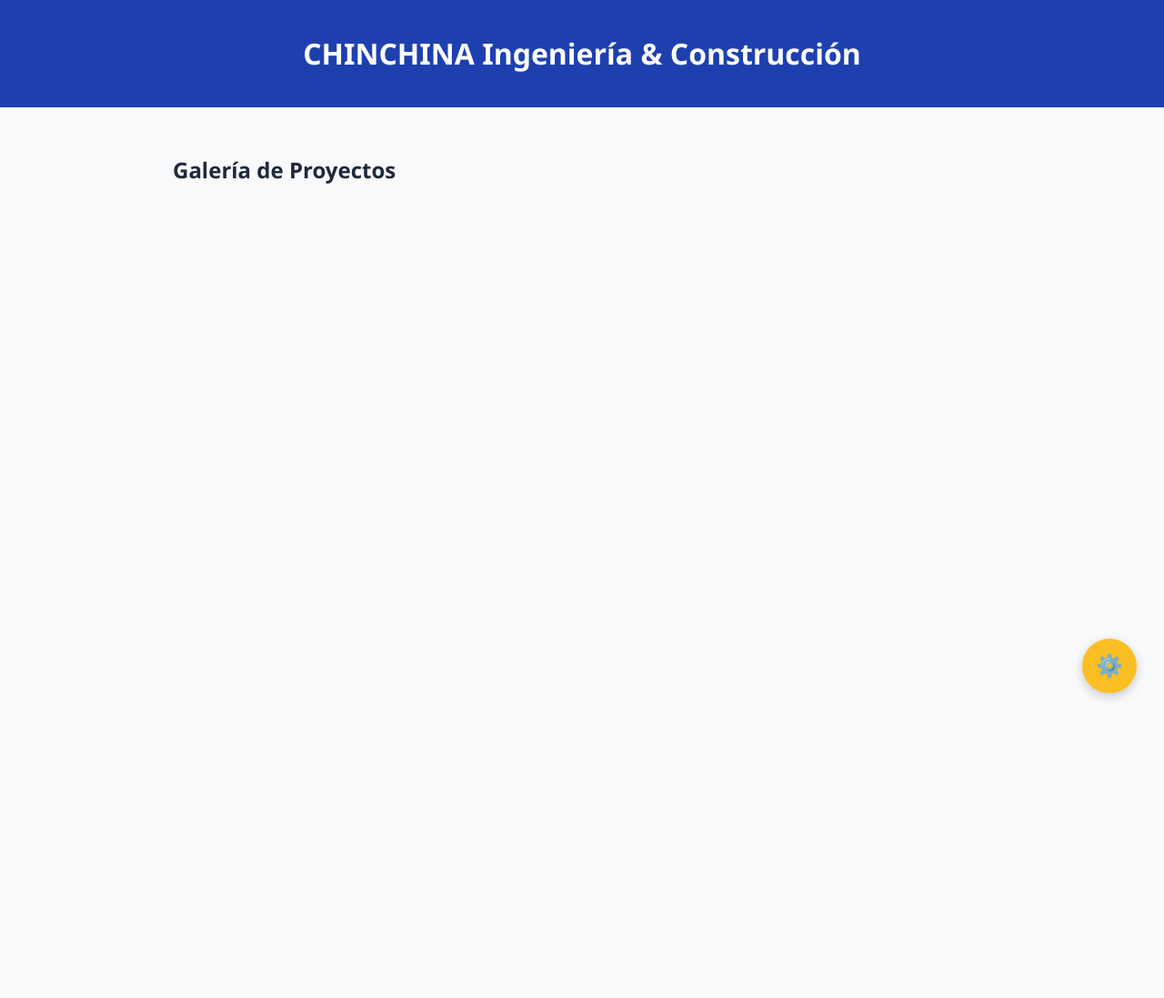
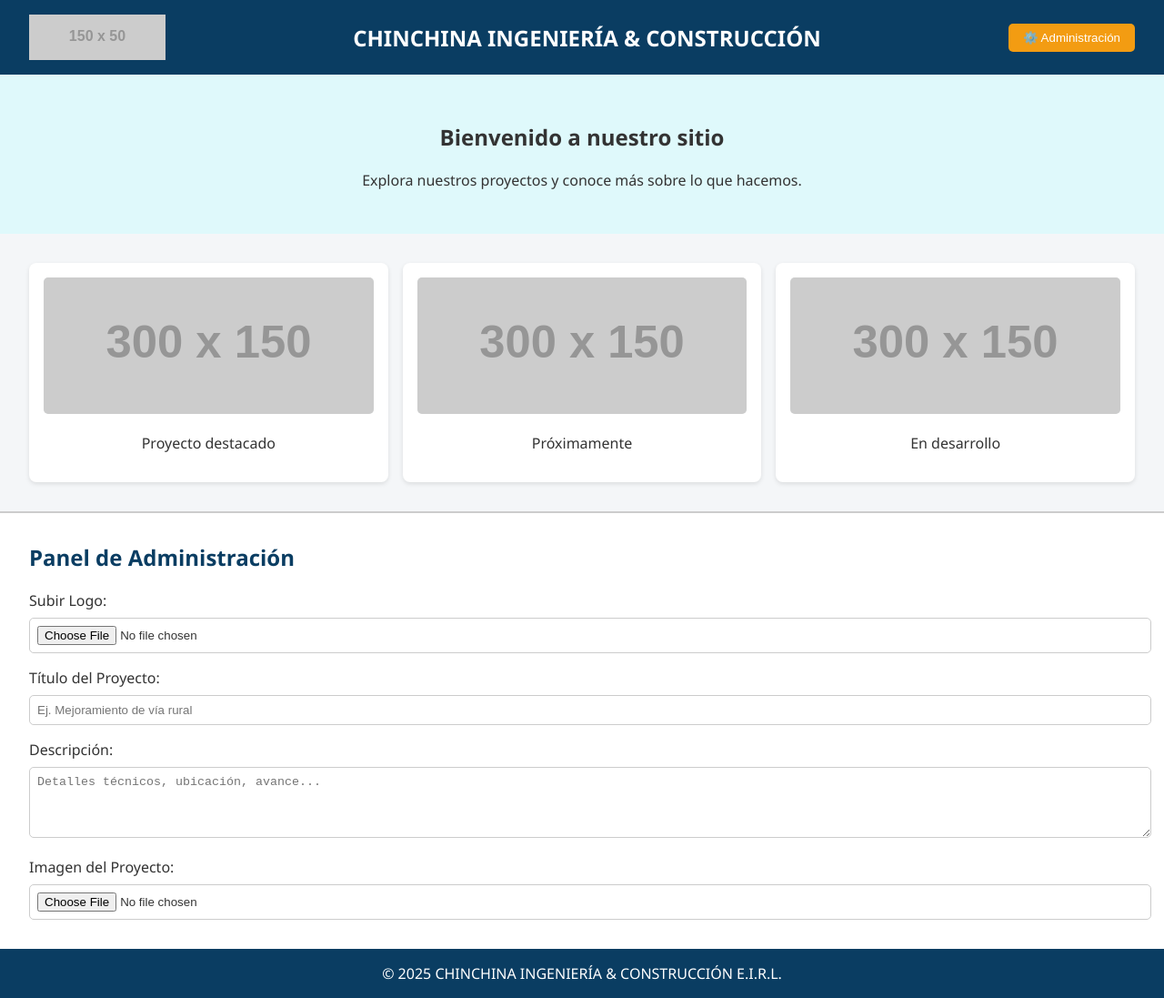
Before and after one commit to CHINCHINA18/CHINCHINA-IINGENIER-A-CONSTRUCCI-N-E.I.R.L., a plain HTML site: page index.html in a window 1280 px wide. Shown: the whole page at 91% size. Before the commit the page ends 800 px from the top, so only its background shows below. Drawn offline with Linux system fonts and the light colour scheme; placeholder pictures from the web are drawn by us.

Commit message:
Add files via upload

```diff
--- a/index.html
+++ b/index.html
@@ -2,198 +2,136 @@
 <html lang="es">
 <head>
   <meta charset="UTF-8" />
-  <meta name="viewport" content="width=device-width, initial-scale=1.0" />
-  <title>CHINCHINA Ingeniería & Construcción</title>
+  <meta name="viewport" content="width=device-width, initial-scale=1.0"/>
+  <title>CHINCHINA INGENIERÍA & CONSTRUCCIÓN</title>
   <style>
     body {
+      margin: 0;
       font-family: 'Segoe UI', sans-serif;
-      margin: 0;
-      background: #f8fafc;
-      color: #1e293b;
+      background-color: #f4f6f8;
+      color: #333;
     }
     header {
-      background: #1e40af;
+      background-color: #0a3d62;
       color: white;
+      padding: 1rem 2rem;
+      display: flex;
+      align-items: center;
+      justify-content: space-between;
+    }
+    header img {
+      height: 50px;
+    }
+    header h1 {
+      margin: 0;
+      font-size: 1.5rem;
+    }
+    .admin-button {
+      background-color: #f39c12;
+      color: white;
+      border: none;
+      padding: 0.5rem 1rem;
+      border-radius: 5px;
+      cursor: pointer;
+    }
+    .welcome {
+      text-align: center;
+      padding: 2rem;
+      background-color: #dff9fb;
+    }
+    .gallery {
+      padding: 2rem;
+      display: grid;
+      grid-template-columns: repeat(auto-fit, minmax(250px, 1fr));
+      gap: 1rem;
+    }
+    .card {
+      background-color: white;
+      border-radius: 8px;
+      box-shadow: 0 2px 5px rgba(0,0,0,0.1);
       padding: 1rem;
       text-align: center;
     }
-    .logo {
-      max-width: 120px;
-      margin: 1rem auto;
+    .card img {
+      width: 100%;
+      height: 150px;
+      object-fit: cover;
+      border-radius: 5px;
+      background-color: #ecf0f1;
+    }
+    .admin-panel {
+      padding: 2rem;
+      background-color: #ffffff;
+      border-top: 2px solid #ccc;
+    }
+    .admin-panel h2 {
+      margin-top: 0;
+      color: #0a3d62;
+    }
+    .admin-panel label {
       display: block;
+      margin: 1rem 0 0.5rem;
     }
-    .section {
-      padding: 2rem;
-      max-width: 900px;
-      margin: auto;
+    .admin-panel input, .admin-panel textarea {
+      width: 100%;
+      padding: 0.5rem;
+      border: 1px solid #ccc;
+      border-radius: 5px;
     }
-    .gallery {
-      display: grid;
-      grid-template-columns: repeat(auto-fit, minmax(200px, 1fr));
-      gap: 1rem;
-    }
-    .gallery img {
-      width: 100%;
-      border-radius: 10px;
-      box-shadow: 0 4px 10px rgba(0,0,0,0.1);
-    }
-    .admin-btn {
-      position: fixed;
-      bottom: 30px;
-      right: 30px;
-      background: #fbbf24;
-      border: none;
-      border-radius: 50%;
-      width: 60px;
-      height: 60px;
-      font-size: 24px;
-      cursor: pointer;
-      box-shadow: 0 4px 12px rgba(0,0,0,0.2);
-    }
-    .modal {
-      display: none;
-      position: fixed;
-      inset: 0;
-      background: rgba(0,0,0,0.7);
-      justify-content: center;
-      align-items: center;
-    }
-    .modal.active {
-      display: flex;
-    }
-    .modal-content {
-      background: white;
-      padding: 2rem;
-      border-radius: 15px;
-      width: 100%;
-      max-width: 500px;
-    }
-    input, button {
-      width: 100%;
-      padding: 0.8rem;
-      margin: 0.5rem 0;
-      font-size: 1rem;
-    }
-    .preview {
-      margin-top: 1rem;
-      display: flex;
-      flex-wrap: wrap;
-      gap: 10px;
-    }
-    .preview img {
-      width: 100px;
-      height: 100px;
-      object-fit: cover;
-      border-radius: 10px;
+    footer {
+      text-align: center;
+      padding: 1rem;
+      background-color: #0a3d62;
+      color: white;
     }
   </style>
 </head>
 <body>
+
   <header>
-    <img id="logoDisplay" class="logo" style="display:none;" />
-    <h1>CHINCHINA Ingeniería & Construcción</h1>
+    <img src="logo.png" alt="Logo CHINCHINA" onerror="this.src='https://via.placeholder.com/150x50?text=LOGO'">
+    <h1>CHINCHINA INGENIERÍA & CONSTRUCCIÓN</h1>
+    <button class="admin-button" onclick="document.getElementById('admin').scrollIntoView()">⚙️ Administración</button>
   </header>
 
-  <section class="section">
-    <h2>Galería de Proyectos</h2>
-    <div class="gallery" id="projectGallery"></div>
+  <section class="welcome">
+    <h2>Bienvenido a nuestro sitio</h2>
+    <p>Explora nuestros proyectos y conoce más sobre lo que hacemos.</p>
   </section>
 
-  <button class="admin-btn" onclick="openModal()">⚙️</button>
+  <section class="gallery">
+    <div class="card">
+      <img src="https://via.placeholder.com/300x150?text=Proyecto+1" alt="Proyecto 1">
+      <p>Proyecto destacado</p>
+    </div>
+    <div class="card">
+      <img src="https://via.placeholder.com/300x150?text=Proyecto+2" alt="Proyecto 2">
+      <p>Próximamente</p>
+    </div>
+    <div class="card">
+      <img src="https://via.placeholder.com/300x150?text=Proyecto+3" alt="Proyecto 3">
+      <p>En desarrollo</p>
+    </div>
+  </section>
 
-  <div class="modal" id="adminModal">
-    <div class="modal-content" id="loginPanel">
-      <h2>🔐 Acceso Administrativo</h2>
-      <input type="text" id="user" placeholder="Usuario" />
-      <input type="password" id="pass" placeholder="Contraseña" />
-      <button onclick="login()">Ingresar</button>
-    </div>
+  <section class="admin-panel" id="admin">
+    <h2>Panel de Administración</h2>
+    <label for="logo">Subir Logo:</label>
+    <input type="file" id="logo" name="logo">
 
-    <div class="modal-content" id="adminPanel" style="display:none;">
-      <h2>🛠️ Panel de Administración</h2>
-      <label>Subir Logo</label>
-      <input type="file" accept="image/*" onchange="uploadLogo(event)" />
-      <div class="preview" id="logoPreview"></div>
+    <label for="project-title">Título del Proyecto:</label>
+    <input type="text" id="project-title" name="project-title" placeholder="Ej. Mejoramiento de vía rural">
 
-      <label>Subir Fotos de Proyectos</label>
-      <input type="file" accept="image/*" multiple onchange="uploadProjects(event)" />
-      <div class="preview" id="projectPreview"></div>
+    <label for="project-desc">Descripción:</label>
+    <textarea id="project-desc" name="project-desc" rows="4" placeholder="Detalles técnicos, ubicación, avance..."></textarea>
 
-      <button onclick="logout()">Cerrar Sesión</button>
-    </div>
-  </div>
+    <label for="project-img">Imagen del Proyecto:</label>
+    <input type="file" id="project-img" name="project-img">
+  </section>
 
-  <script>
-    const modal = document.getElementById('adminModal');
-    const loginPanel = document.getElementById('loginPanel');
-    const adminPanel = document.getElementById('adminPanel');
+  <footer>
+    &copy; 2025 CHINCHINA INGENIERÍA & CONSTRUCCIÓN E.I.R.L.
+  </footer>
 
-    function openModal() {
-      modal.classList.add('active');
-    }
-
-    function login() {
-      const u = document.getElementById('user').value;
-      const p = document.getElementById('pass').value;
-      if (u === 'admin' && p === 'chinchina2025') {
-        loginPanel.style.display = 'none';
-        adminPanel.style.display = 'block';
-      } else {
-        alert('Credenciales incorrectas');
-      }
-    }
-
-    function logout() {
-      loginPanel.style.display = 'block';
-      adminPanel.style.display = 'none';
-      modal.classList.remove('active');
-    }
-
-    function uploadLogo(e) {
-      const file = e.target.files[0];
-      const reader = new FileReader();
-      reader.onload = () => {
-        localStorage.setItem('logo', reader.result);
-        document.getElementById('logoDisplay').src = reader.result;
-        document.getElementById('logoDisplay').style.display = 'block';
-        document.getElementById('logoPreview').innerHTML = `<img src="${reader.result}" />`;
-      };
-      reader.readAsDataURL(file);
-    }
-
-    function uploadProjects(e) {
-      const files = Array.from(e.target.files);
-      const preview = document.getElementById('projectPreview');
-      const gallery = document.getElementById('projectGallery');
-      preview.innerHTML = '';
-      gallery.innerHTML = '';
-      const images = [];
-
-      files.forEach(file => {
-        const reader = new FileReader();
-        reader.onload = () => {
-          images.push(reader.result);
-          preview.innerHTML += `<img src="${reader.result}" />`;
-          gallery.innerHTML += `<img src="${reader.result}" />`;
-          localStorage.setItem('projects', JSON.stringify(images));
-        };
-        reader.readAsDataURL(file);
-      });
-    }
-
-    window.onload = () => {
-      const logo = localStorage.getItem('logo');
-      if (logo) {
-        document.getElementById('logoDisplay').src = logo;
-        document.getElementById('logoDisplay').style.display = 'block';
-      }
-
-      const projects = JSON.parse(localStorage.getItem('projects') || '[]');
-      const gallery = document.getElementById('projectGallery');
-      projects.forEach(img => {
-        gallery.innerHTML += `<img src="${img}" />`;
-      });
-    };
-  </script>
 </body>
 </html>
```
